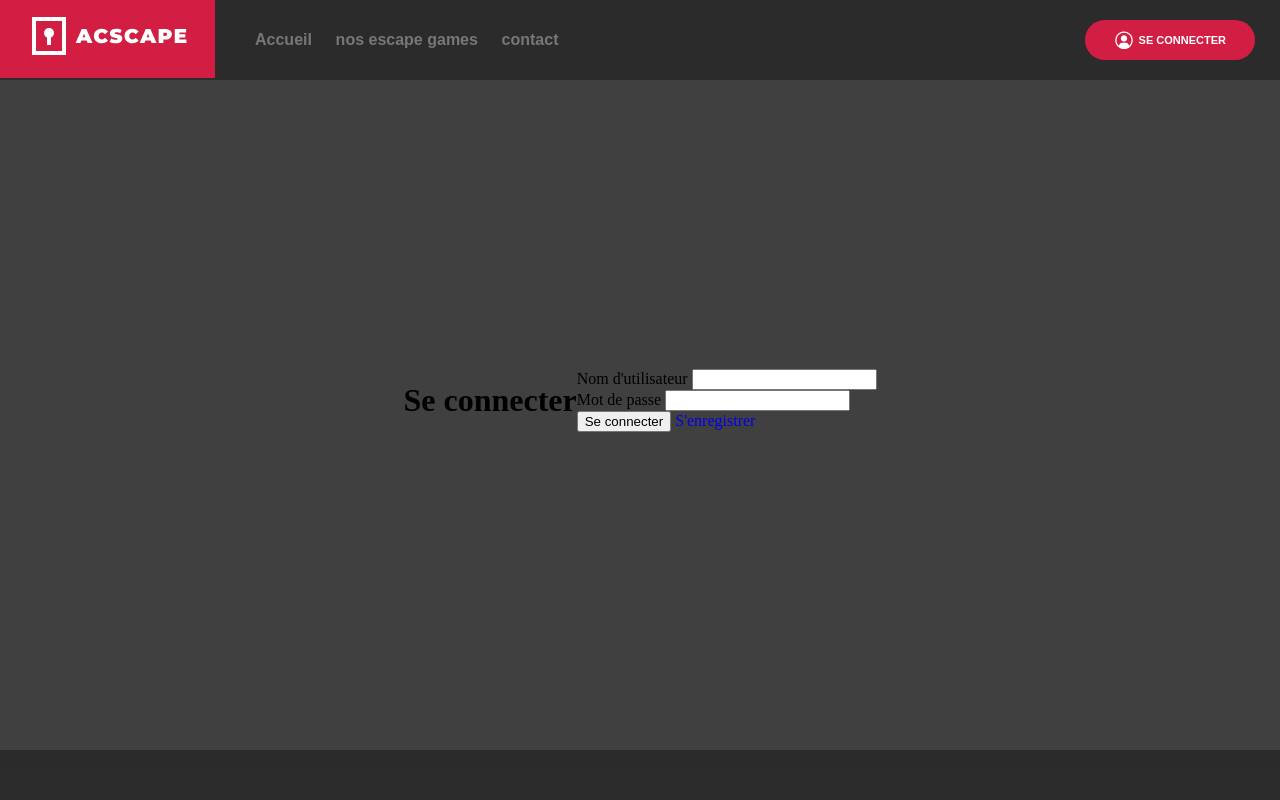
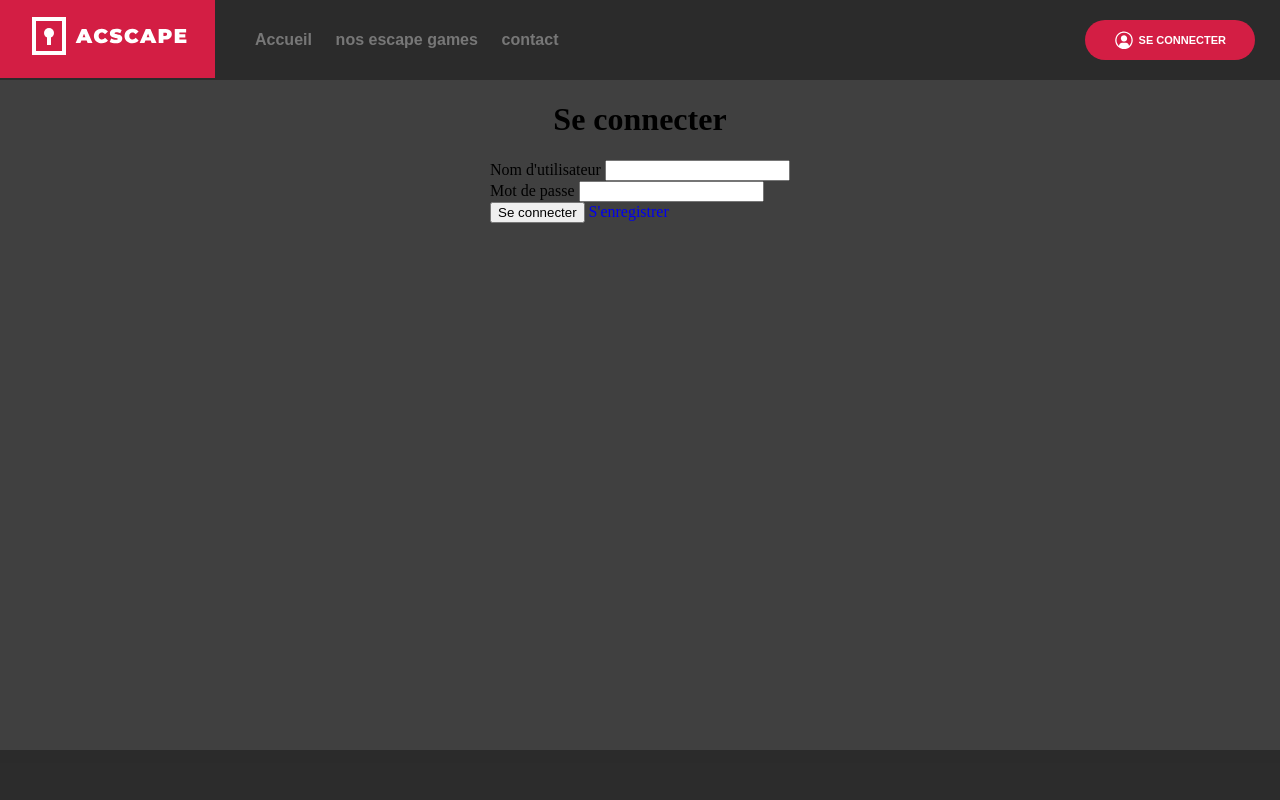
Before and after one commit to amerucci/acscape, a PHP site: template views/auth/login.php in a window 1280 px wide. Run offline with PHP 8.4, Linux system fonts and the light colour scheme; the template is opened without the code that fills it, so the values that code supplies are empty; some libraries are stand-ins or nearby versions.

Commit message:
css login

```diff
--- a/public/css/login.css
+++ b/public/css/login.css
@@ -62,6 +62,11 @@ a {
     width: 75%;
 }
 
+logoNav {
+    width: 15%;
+    height: 100%;
+}
+
 /*
 .container {
     max-width: 1320px;
@@ -70,14 +75,14 @@ a {
 } */
 
 .login_register {
-    background: rgba(64, 64, 64, 1);
+    /* background: rgba(64, 64, 64, 1); */
     width: 100vw;
     display: flex;
     align-items: center;
     justify-content: center;
-    position: absolute;
-    height: 100vh;
-    top: 0;
+    flex-direction: column;
+    /* position: absolute; */
+    /* top: 0; */
 }
 
 footer {
@@ -90,3 +95,12 @@ footer {
     align-items: center;
     justify-content: center;
 }
+
+.greyBack {
+    background-color: rgba(64, 64, 64, 1);
+    width: 100%;
+    height: 100vh;
+    position: absolute;
+    top: 0;
+    z-index: -1;
+}
--- a/views/auth/login.php
+++ b/views/auth/login.php
@@ -1,4 +1,4 @@
-<?= $title = "Se connecter"; ?>
+<!-- <?= $title = "Se connecter"; ?> -->
 <?php if (isset($_SESSION['errors'])): ?>
 
 <?php foreach($_SESSION['errors'] as $errorsArray): ?>
@@ -24,6 +24,8 @@
 
 
 <div class='login_register'>
+    <div class="greyBack"></div>
+
     <h1>Se connecter</h1>
 
     <form action="login" method="POST">
```
